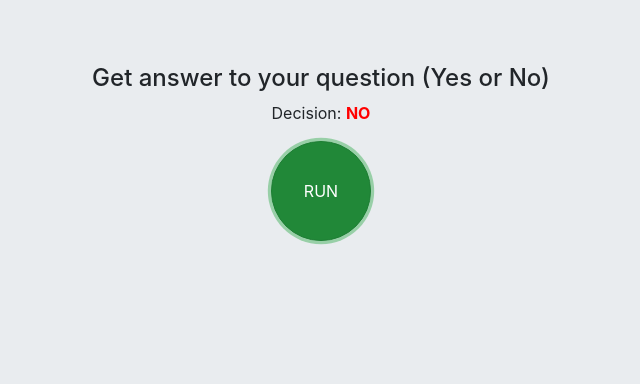
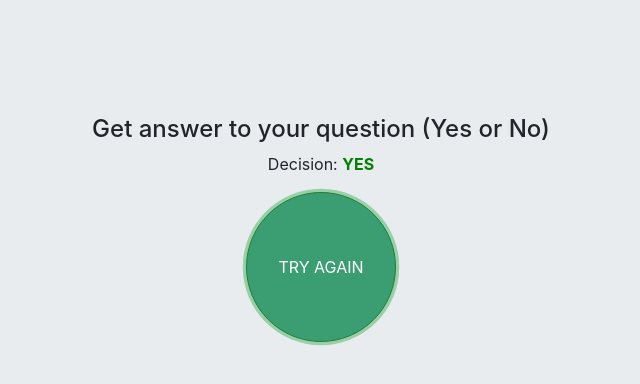
Before and after one commit to denchyk94/yesno, a plain HTML site: page index.html in a window 1280 px wide. Both pictures are taken after a click on the button "RUN". Shown: the whole page, without its empty margins (319-959 px from the left). Drawn offline with nearby package versions, Linux system fonts and the light colour scheme.

Commit message:
Update index.html
Button style changed

```diff
--- a/index.html
+++ b/index.html
@@ -13,23 +13,29 @@
       .button {
       color: #fff;
       text-transform: uppercase;
-	  width: 100px;
-	  height: 100px;
-	  border-radius: 50px;
+      width: 150px;
+      height: 150px;
+      border-radius: 75px;
       box-shadow: 0px 17px 10px -10px rgba(0, 0, 0, 0.4);
       }
+      #containerId{
+      margin-top: 4%;
+      }
    </style>
-
    <body style='background-color:#e9ecef;'>
-<div class="jumbotron text-center">
+      <div id="containerId" class="jumbotron text-center my-25">
          <h4>Get answer to your question (Yes or No)</h4>
          <p>Decision: <span id="decision">press button...</span></p>
-  <button onclick="myFunction()" type="button" class="button btn btn-success">Run</button>
+         <button id="processBtnId" onclick="getAnswer()" type="button" class="button btn btn-success">Run</button>
       </div>
-
    </body>
    <script>
-function myFunction() {
+      // Provides random Yes/No answer
+      // Based on random number
+      function getAnswer() {
+        let decisionTextId = 'decision';
+        let decisionBtnId = 'processBtnId';
+
       	let min = 1;
         let max = 10000000000;
         let random = Math.floor(Math.random() * (max - min) + min);
@@ -39,7 +45,19 @@ function myFunction() {
         else
         	text = "<strong style='color: red;'>NO</strong>";
 
-    document.getElementById("decision").innerHTML = text;
+        document.getElementById(decisionTextId).innerHTML = text;
+        document.getElementById(decisionBtnId).innerHTML = 'Try again';
+        document.getElementById(decisionBtnId).style.backgroundColor = generateRandomColor();
+      }
+
+      // Generates a random css color
+      function generateRandomColor(){
+        let maxVal = 0xFFFFFF;
+        let randomNumber = Math.random() * maxVal;
+        randomNumber = Math. floor(randomNumber);
+        randomNumber = randomNumber.toString(16);
+        let randColor = randomNumber.padStart(6, 0);
+        return `#${randColor.toUpperCase()}`
       }
    </script>
 </html>
```
Lines whose indentation alone changed are shown as unchanged.
